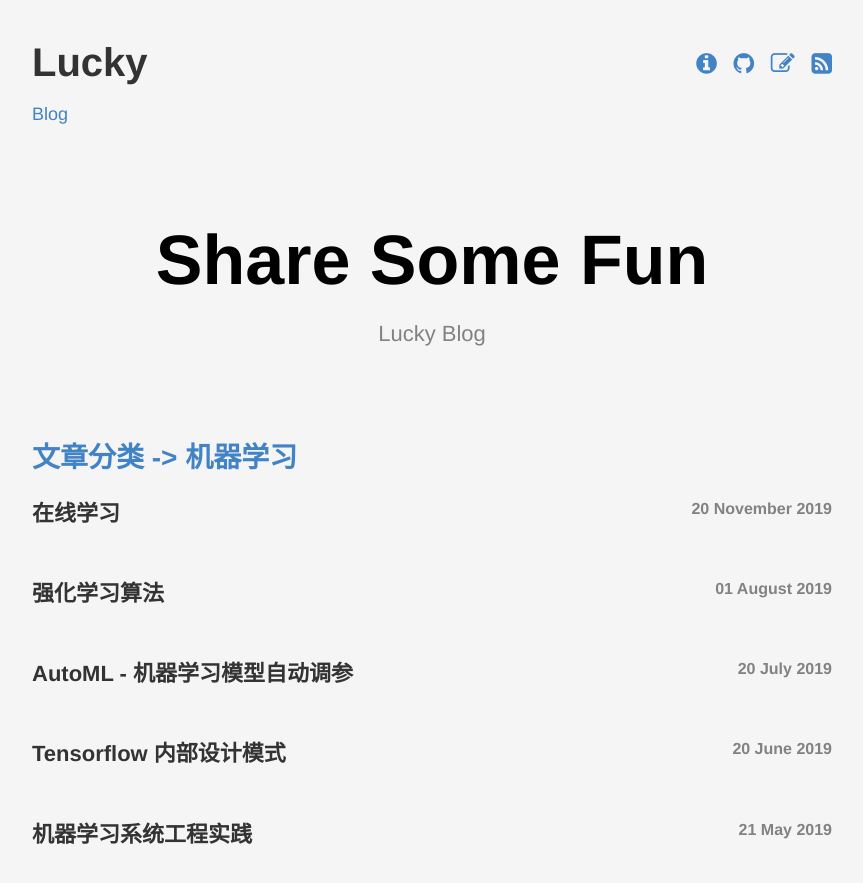
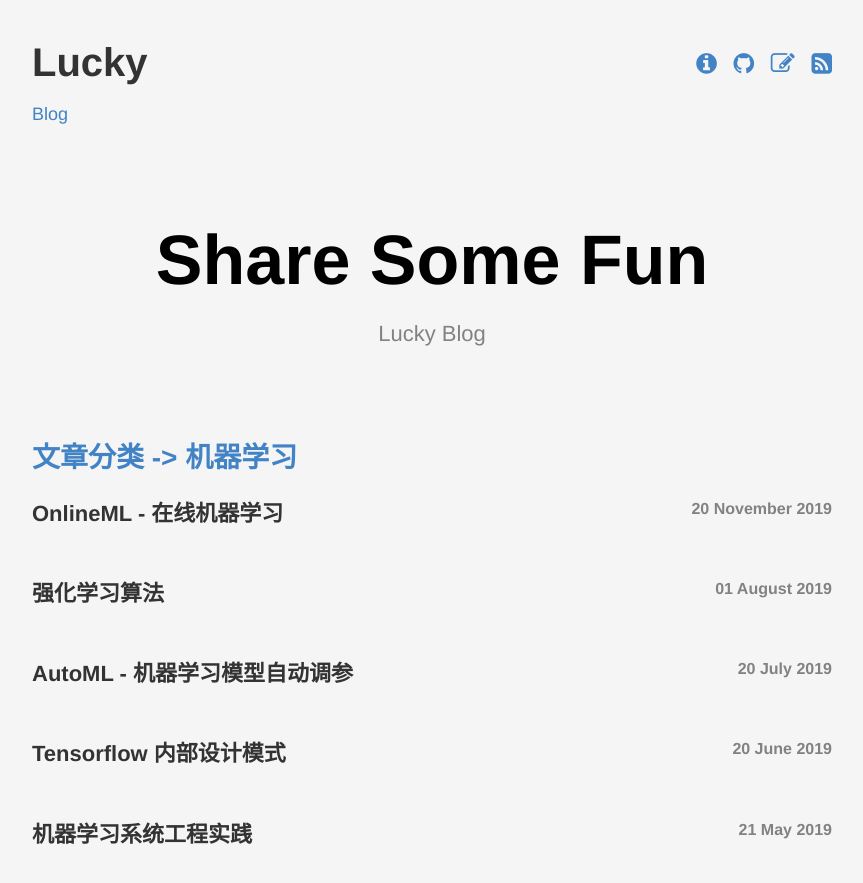
Before and after one commit to lucky521/blog, a Jekyll site: the page built from index.html, in a window 1280 px wide and 900 px high. Shown: the top 883 px of the window, without its empty margins (208-1071 px from the left). Built offline with Jekyll 4.4.1, drawn with Linux system fonts in a browser that asks for light colours.

Commit message:
Update 2019-11-20-OnlineML.markdown

```diff
--- a/_posts/ml/2019-11-20-OnlineML.markdown
+++ b/_posts/ml/2019-11-20-OnlineML.markdown
@@ -1,6 +1,6 @@
 ---
 layout: post
-title:  "在线学习"
+title:  "OnlineML - 在线机器学习"
 subtitle: "Online Machine Learning"
 categories: [MachineLearning]
 ---
```
